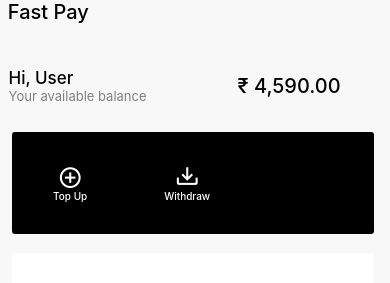
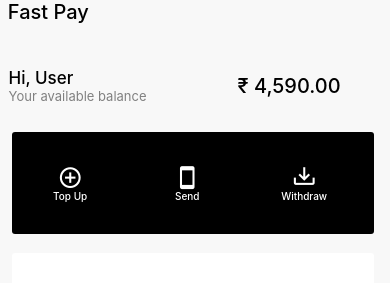
Before and after one commit to Hisham546/FastPay, a React Native app: screen /Home in a window 390 px wide. Shown: the top 283 px of the page. Built offline with nearby package versions, Linux system fonts and the light colour scheme.

Commit message:
changed send icon

```diff
--- a/package.json
+++ b/package.json
@@ -10,12 +10,15 @@
     "test": "jest"
   },
   "dependencies": {
+    "@eva-design/eva": "^2.2.0",
     "@react-navigation/native": "^6.1.8",
     "@react-navigation/native-stack": "^6.9.14",
+    "@ui-kitten/components": "^5.3.1",
     "react": "18.2.0",
     "react-native": "0.72.6",
     "react-native-safe-area-context": "^4.7.2",
     "react-native-screens": "^3.25.0",
+    "react-native-svg": "^13.14.0",
     "react-native-vector-icons": "^10.0.0"
   },
   "devDependencies": {
--- a/src/screens/walletActions/walletActions.js
+++ b/src/screens/walletActions/walletActions.js
@@ -24,9 +24,14 @@
                 style={styles.walletTexts}>Top Up</Text>
             </View>
             <View style={styles.topup}>
+                <MaterialIcon name="cellphone" color={'white'} size={25} />
+                <Text style={styles.walletTexts}>Send</Text>
+            </View>
+            <View style={styles.topup}>
                 <MaterialIcon name="tray-arrow-down" color={'white'} size={25} />
                 <Text style={styles.walletTexts}>Withdraw</Text>
             </View>
+
         </View>
     )
 }
```
Also changed, not shown: 1 other file (tests, documents, lock files or other folders).
